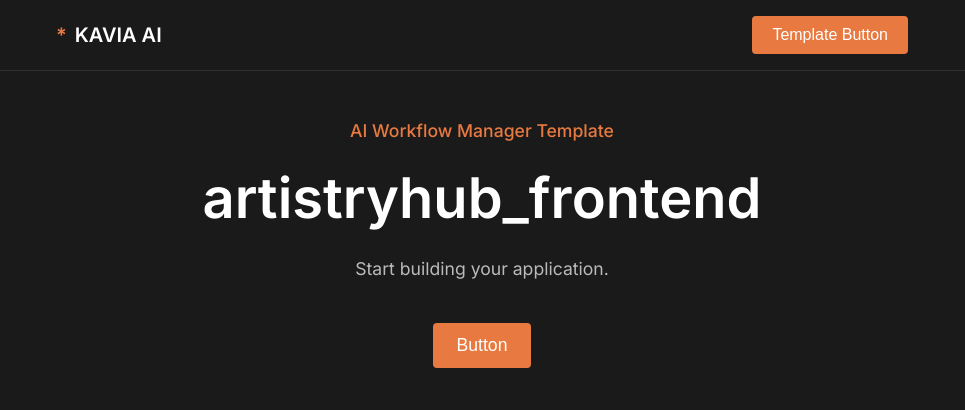
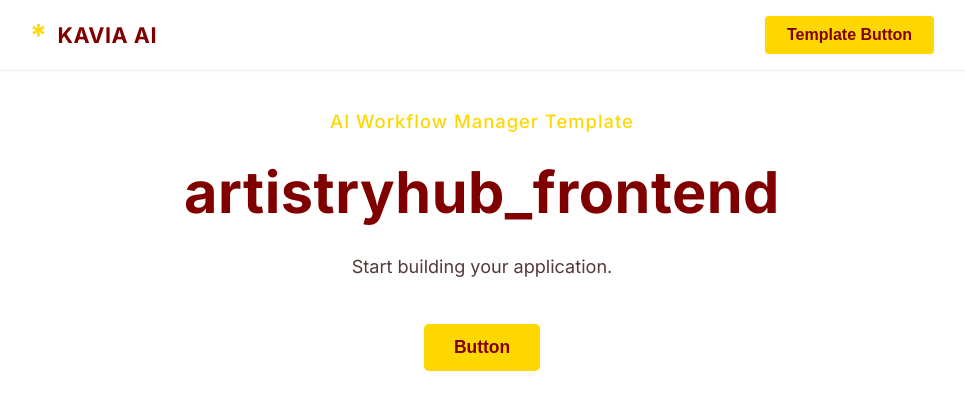
Before and after one commit to Workflow-Manager-admin/artistryhub-15963-1eb16f67, a React (Create React App) app in the folder artistryhub_frontend/: page / in a window 1280 px wide. Shown: the top 410 px of the page, without its empty margins (158-1123 px from the left). Built offline with nearby package versions, Linux system fonts and the light colour scheme; the HTML template or start-up script is replaced by a standard one.

Commit message:
Auto-commit: Changes as of 2025-05-30T06:40:29.858964+00:00

```diff
--- a/artistryhub_frontend/src/App.css
+++ b/artistryhub_frontend/src/App.css
@@ -1,108 +1,146 @@
 :root {
-  --kavia-orange: #E87A41;
-  --kavia-dark: #1A1A1A;
-  --text-color: #ffffff;
-  --text-secondary: rgba(255, 255, 255, 0.7);
-  --border-color: rgba(255, 255, 255, 0.1);
+  /* ArtistryHub Brand Palette */
+  --primary-maroon: #800000;
+  --secondary-white: #FFFFFF;
+  --accent-gold: #FFD700;
+
+  /* ArtistryHub Global Theme */
+  --background-main: var(--secondary-white);
+  --text-primary: var(--primary-maroon);
+  --text-secondary: #563939;
+  --border-light: #F3EDED;
 }
 
+/* GLOBAL: Base Body and Typography */
 body {
   margin: 0;
   font-family: 'Inter', 'Roboto', 'Helvetica', 'Arial', sans-serif;
-  background-color: var(--kavia-dark);
-  color: var(--text-color);
+  background-color: var(--background-main);
+  color: var(--text-primary);
   -webkit-font-smoothing: antialiased;
   -moz-osx-font-smoothing: grayscale;
 }
 
+/* GLOBAL: App Structure */
 .app {
   min-height: 100vh;
   display: flex;
   flex-direction: column;
+  background: var(--background-main);
 }
 
+/* HEADER/NAVBAR */
 .navbar {
-  background-color: var(--kavia-dark);
-  padding: 16px;
+  background-color: var(--secondary-white);
+  padding: 16px 0;
   display: flex;
   align-items: center;
   justify-content: space-between;
-  border-bottom: 1px solid var(--border-color);
+  border-bottom: 1.5px solid var(--border-light);
   position: fixed;
   top: 0;
   width: 100%;
   box-sizing: border-box;
   z-index: 100;
+  transition: box-shadow 0.15s;
+  box-shadow: 0 2px 16px 0 rgba(128,0,0,0.02);
 }
 
+/* LOGO */
 .logo {
-  font-size: 1.25rem;
-  font-weight: 600;
+  font-size: 1.35rem;
+  font-weight: 700;
   display: flex;
   align-items: center;
-  gap: 8px;
+  gap: 10px;
+  letter-spacing: 0.5px;
+  color: var(--primary-maroon);
 }
 
 .logo-symbol {
-  color: var(--kavia-orange);
+  color: var(--accent-gold);
+  font-size: 1.4em;
 }
 
+/* LAYOUT CONTAINER */
 .container {
-  max-width: 900px;
+  max-width: 960px;
   margin: 0 auto;
-  padding: 0 24px;
+  padding: 0 28px;
   width: 100%;
   box-sizing: border-box;
 }
 
+/* HERO SECTION */
 .hero {
-  padding-top: 120px;
-  padding-bottom: 64px;
+  padding-top: 110px;
+  padding-bottom: 60px;
   text-align: center;
   display: flex;
   flex-direction: column;
   align-items: center;
-  gap: 24px;
+  gap: 26px;
 }
 
+/* TYPOGRAPHY */
 .subtitle {
-  color: var(--kavia-orange);
+  color: var(--accent-gold);
   font-weight: 500;
-  font-size: 1.1rem;
+  font-size: 1.15rem;
+  letter-spacing: 1px;
 }
 
 .title {
-  font-size: 3.5rem;
-  font-weight: 600;
-  line-height: 1.2;
+  font-size: 3.6rem;
+  font-weight: 700;
+  line-height: 1.19;
   margin: 0;
+  color: var(--primary-maroon);
+  letter-spacing: 0.5px;
 }
 
 .description {
-  font-size: 1.1rem;
+  font-size: 1.13rem;
   line-height: 1.5;
   color: var(--text-secondary);
   max-width: 600px;
-  margin-bottom: 16px;
+  margin-bottom: 18px;
 }
 
+/* BUTTONS */
 .btn {
-  background-color: var(--kavia-orange);
-  color: white;
+  background-color: var(--accent-gold);
+  color: var(--primary-maroon);
   border: none;
   border-radius: 4px;
-  padding: 10px 20px;
+  padding: 10px 22px;
   font-size: 1rem;
-  font-weight: 500;
+  font-weight: 600;
   cursor: pointer;
-  transition: background-color 0.2s ease;
+  transition: background 0.22s, box-shadow 0.22s;
+  box-shadow: 0 1px 8px 0 rgba(128,0,0,0.04);
+  outline: none;
 }
 
 .btn:hover {
-  background-color: #FF8B4D;
+  background-color: #ffe67c;
+  color: var(--primary-maroon);
+  box-shadow: 0 4px 16px 0 rgba(128,0,0,0.09);
 }
 
 .btn-large {
-  padding: 12px 24px;
-  font-size: 1.1rem;
+  padding: 13px 30px;
+  font-size: 1.09rem;
+  border-radius: 5px;
 }
+
+/* Remove Legacy/KAVIA color classes (no longer used) */
+
+/* GENERAL: For modern/elegant light theme, keep spacing and layout clean */
+::-webkit-scrollbar-thumb {
+  background: var(--border-light);
+  border-radius: 8px;
+}
+::-webkit-scrollbar-track {
+  background: var(--secondary-white);
+}
```
Also changed, not shown: 2 other files (tests, documents, lock files or other folders).
